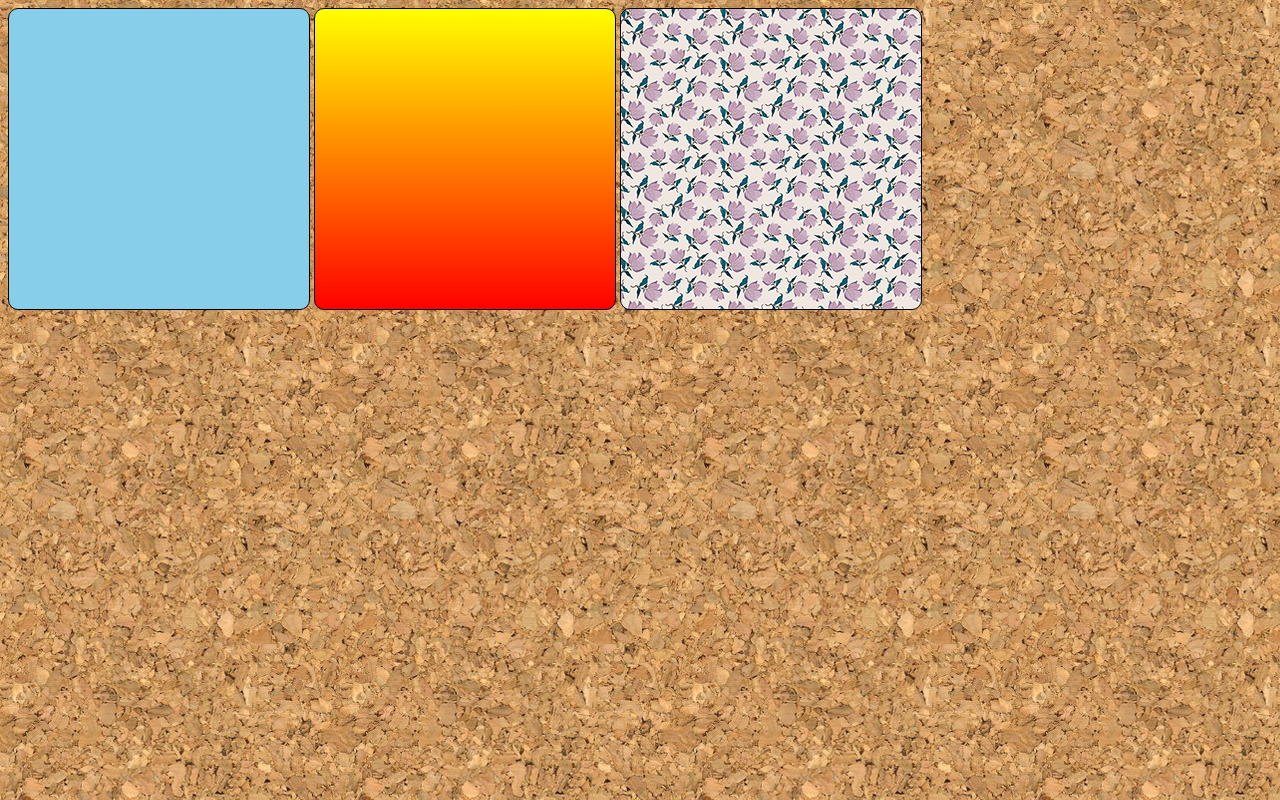
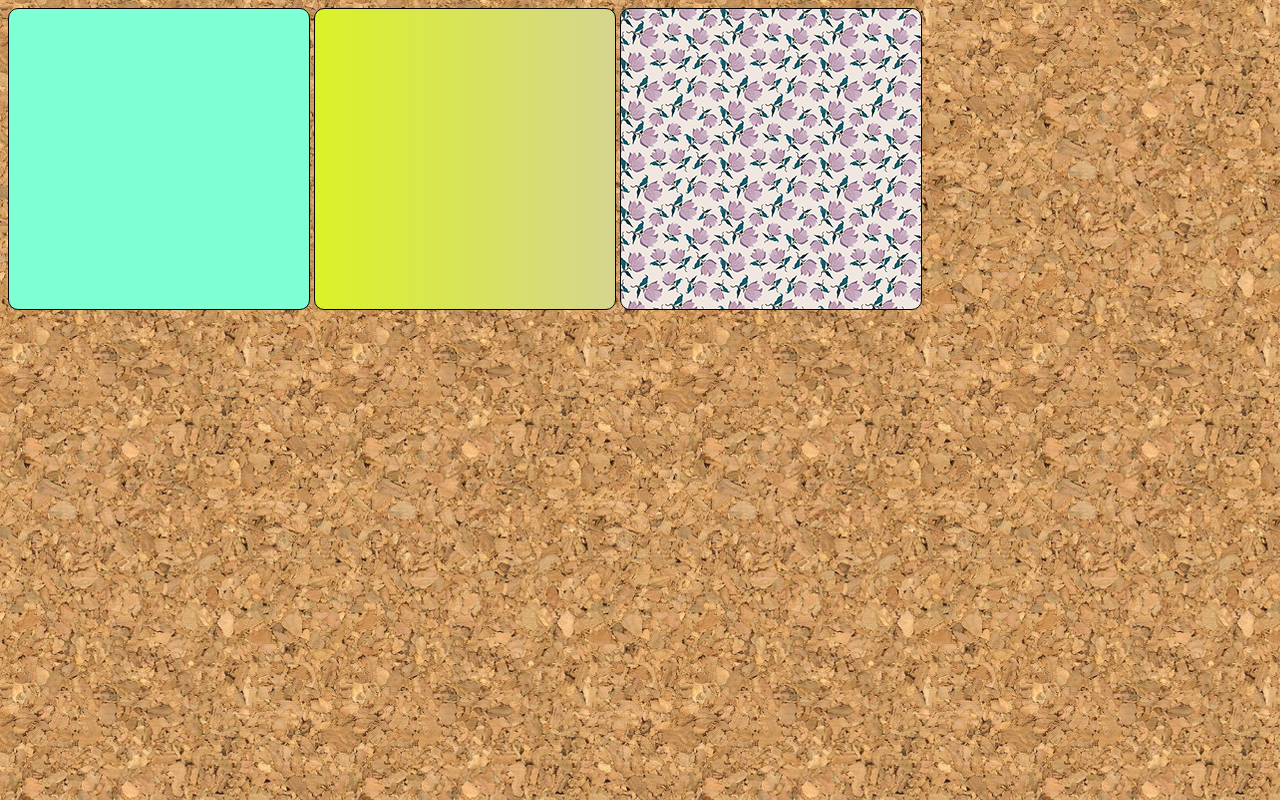
Before and after one commit to davidumont/CursoemVideoHTMLeCSS, a plain HTML site: page exercícios/Ex22/fundo01.html in a window 1280 px wide. Drawn offline with Linux system fonts and the light colour scheme.

Commit message:
Treinando o exerícios

```diff
--- a/exercícios/Ex22/fundo01.html
+++ b/exercícios/Ex22/fundo01.html
@@ -8,29 +8,28 @@
       body {
         background-image: url("imagens/wallpaper001.jpg");
       }
-
       .quadrado {
-        background-color: lightgrey;
         border: 1px solid black;
         width: 300px;
         height: 300px;
-        display: inline-block;
         border-radius: 10px;
       }
-
       #q1 {
-        background-color: skyblue;
+        display: inline-block;
+        background-color: aquamarine;
       }
 
       #q2 {
-        background-image: linear-gradient(to bottom, yellow, red);
+        display: inline-block;
+        background-image: linear-gradient(to right, #dbf227, #d6d58e);
       }
 
       #q3 {
+        display: inline-block;
         background-image: url("imagens/pattern003.png");
       }
     </style>
-    <title>Teste de Imagem de Fundo</title>
+    <title>Imagens de fundo</title>
   </head>
   <body>
     <div class="quadrado" id="q1"></div>
```
